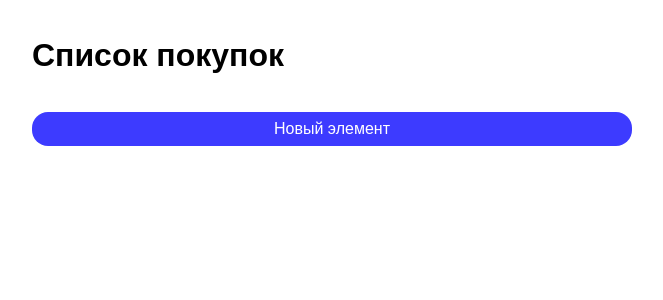
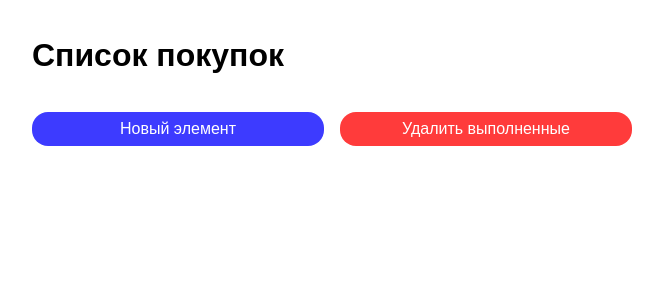
Before and after one commit to Astro-diadia/reactJs-pet, a React app in the folder goodsList/homework-starter/: page / in a window 1280 px wide. Shown: the top 300 px of the page, without its empty margins (308-971 px from the left). Built offline with nearby package versions, Linux system fonts and the light colour scheme; the HTML template or start-up script is replaced by a standard one.

Commit message:
added btn
btn will delets TODOs that have been marked as done

```diff
--- a/goodsList/homework-starter/src/pages/List.jsx
+++ b/goodsList/homework-starter/src/pages/List.jsx
@@ -3,15 +3,20 @@ import { useList } from '../useList'
 import '../styles/List.css'
 
 export const List = () => {
-  const { list, toFocus, createItem, setItemTitle, toggleItem, deleteItem, reorderList } = useList()
+  const { list, toFocus, createItem, setItemTitle, toggleItem, deleteItem, reorderList, deleteDoneItems } = useList()
 
   return (
     <div className="list">
       <h1>Список покупок</h1>
 
-      <button className="list__btn" onClick={createItem}>
-        Новый элемент
-      </button>
+      <div className="list__wrapper-btns">
+        <button className="list__btn" onClick={createItem}>
+          Новый элемент
+        </button>
+        <button className="list__btn list__btn--danger" onClick={deleteDoneItems}>
+          Удалить выполненные
+        </button>
+      </div>
 
       <CardList
         list={list}
--- a/goodsList/homework-starter/src/styles/List.css
+++ b/goodsList/homework-starter/src/styles/List.css
@@ -8,7 +8,15 @@
   gap: 16px;
 }
 
+.list__wrapper-btns {
+  width: 100%;
+  display: flex;
+  gap: 16px;
+  margin: 0 0 20px;
+}
+
 .list__btn {
+  width: 100%;
   cursor: pointer;
   border: none;
   background-color: #3d3bff;
@@ -16,5 +24,8 @@
   border-radius: 16px;
   font-size: 16px;
   padding: 8px;
-  margin: 0 0 40px;
 }
+
+.list__btn--danger {
+  background-color: #ff3b3b;
+}
--- a/goodsList/homework-starter/src/useList.js
+++ b/goodsList/homework-starter/src/useList.js
@@ -4,7 +4,7 @@ import { arrayMove } from "@dnd-kit/sortable"
 export function useList() {
   const [list, setList] = useState(() => {
     const saved = JSON.parse(localStorage.getItem("shopping-list")) || []
-    return saved.filter(item => item.title.trim() !== "");
+    return saved.filter(item => item.title.trim() !== "")
   })
 
   const createItem = () => {
@@ -63,6 +63,14 @@ export function useList() {
     })
   }
 
+  const deleteDoneItems = () => {
+    setList(prev => {
+      const updated = prev.filter(item => !item.done)
+      localStorage.setItem("shopping-list", JSON.stringify(updated))
+      return updated
+    })
+  }
+
   return {
     list,
     toFocus,
@@ -71,5 +79,6 @@ export function useList() {
     toggleItem,
     deleteItem,
     reorderList,
-  };
+    deleteDoneItems,
+  }
 }
```
